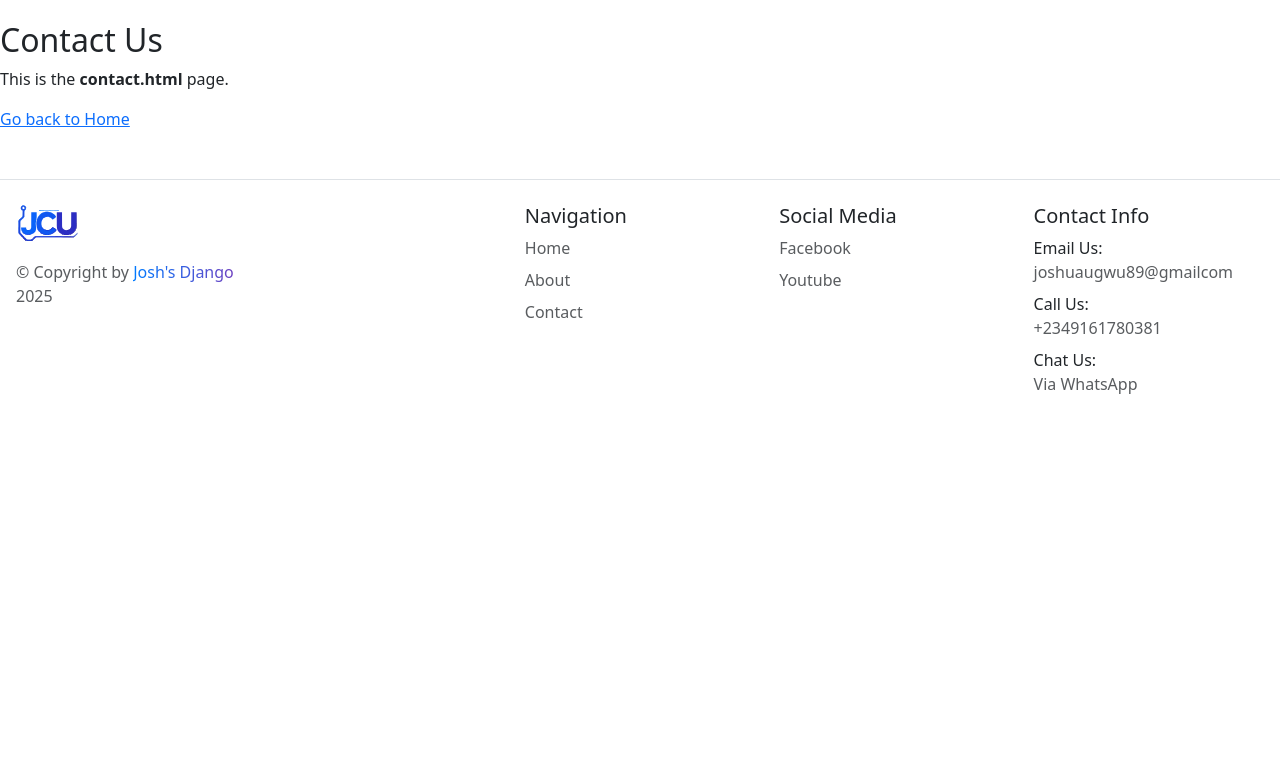
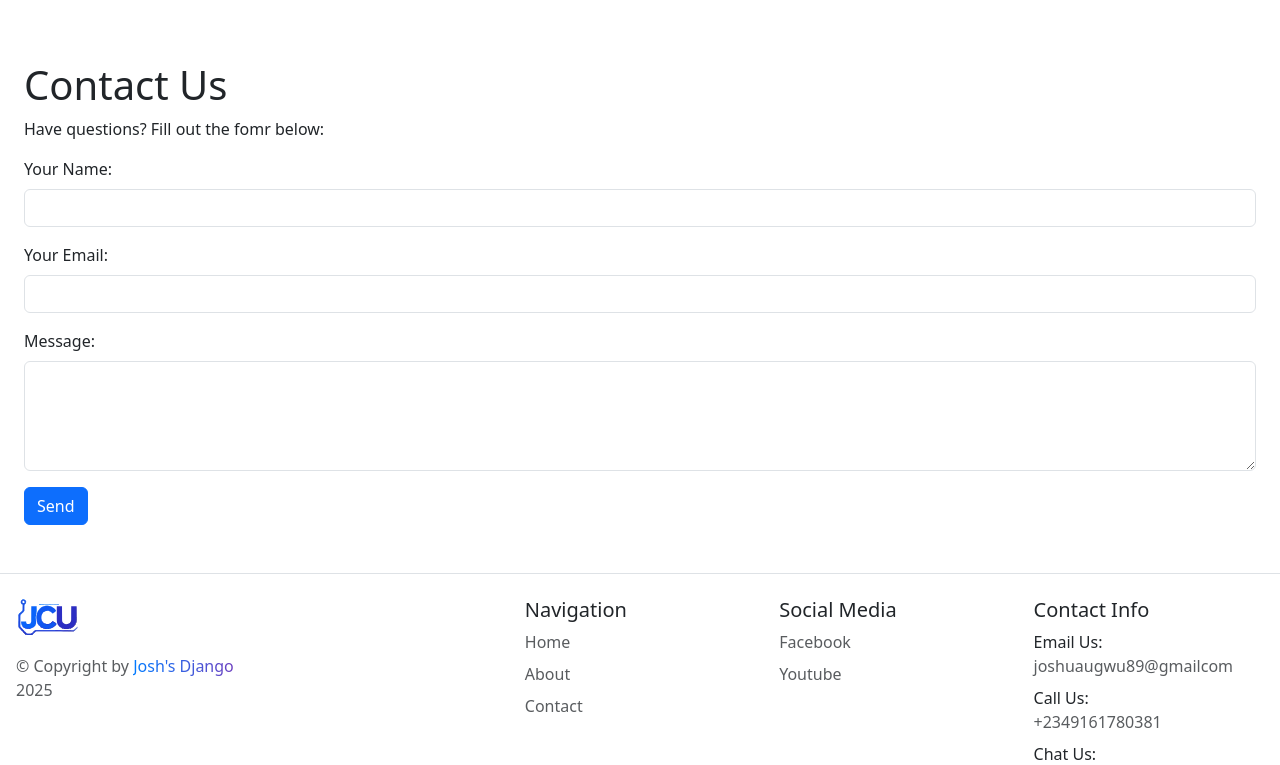
Before and after one commit to 89joshuaugwu/Josh-s-Django1, a Django app: page /contact/ in a window 1280 px wide. Shown: the part 59-824 px from the top of the page. Before the commit the page ends 453 px from the top, so only its background shows below. Run offline with Django 5.2, Linux system fonts and the light colour scheme.

Commit message:
added simple contact form in the contact page

```diff
--- a/mybackend/urls.py
+++ b/mybackend/urls.py
@@ -45,7 +45,24 @@ def about(request):
     return render(request, "about.html")
 
 def contact(request):
-    return render(request, "contact.html")
+    submitted = False
+    name = ""
+
+    # Handle form submission
+    if request.method == "POST":
+        name = request.POST.get("name")
+        email = request.POST.get("email")
+        message = request.POST.get("message")
+
+        # prints it in the terminal
+        print("📩 New Contact Message")
+        print("Name:", name)
+        print("Email:", email)
+        print("Message:", message)
+
+        submitted = True
+
+    return render(request, "contact.html", {"submitted": submitted, "name": name})
 
 urlpatterns = [
     path("", home, name="home"),
--- a/templates/contact.html
+++ b/templates/contact.html
@@ -5,7 +5,32 @@
 {% block title %}Contact Page{% endblock %}
 
 {% block content %}
-    <h2>Contact Us</h2>
-    <p>This is the <b>contact.html</b> page.</p>
-    <a href="/">Go back to Home</a>
+    <div class="px-4 pt-4 mt-3 md-5">
+        <h1>Contact Us</h1>
+        <p>Have questions? Fill out the fomr below:</p>
+    </div>
+
+    <form action="" method="post" class="px-4">
+        {% csrf_token %}
+        <div class="mb-3">
+            <label for="name" class="form-label">Your Name:</label>
+            <input type="text" class="form-control" id="name" name="name" required>
+        </div>
+        <div class="mb-3">
+            <label for="email" class="form-label">Your Email:</label>
+            <input type="email" class="form-control" id="email" name="email" required>
+        </div>
+        <div class="mb-3">
+            <label for="message" class="form-label">Message:</label>
+            <textarea class="form-control" id="message" name="message" rows="4" required></textarea>
+        </div>
+        <button type="submit" class="btn btn-primary">Send</button>
+    </form>
+
+    {% if submitted %}
+        <p style="color: green; margin-top: 15px;">
+            ✅ Thank you, {{ name }}! Your message has been sent successfully.
+        </p>
+    {% endif %}
+
 {% endblock %}
```
Also changed, not shown: static/css/style.css (line endings or trailing spaces).
